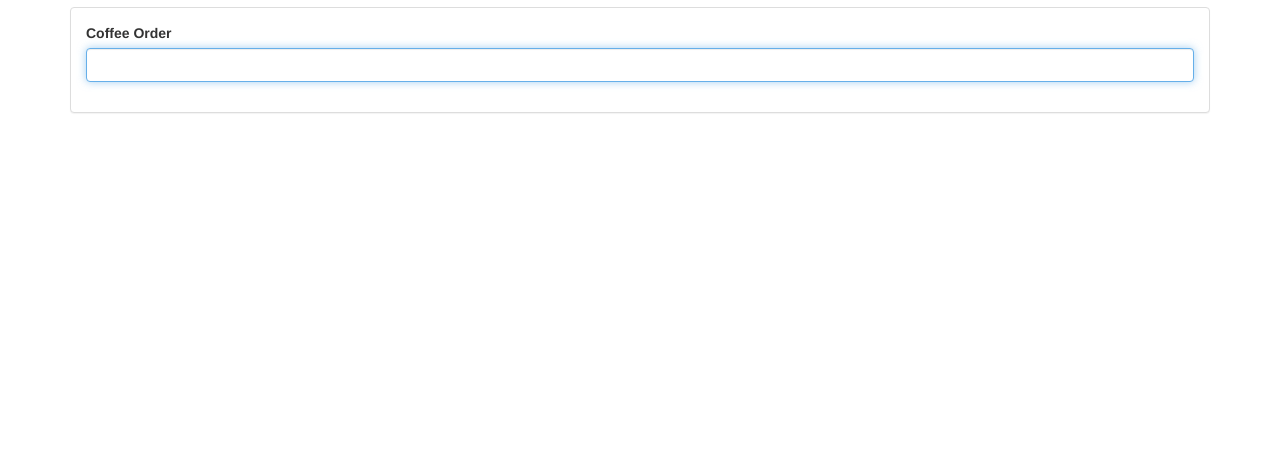
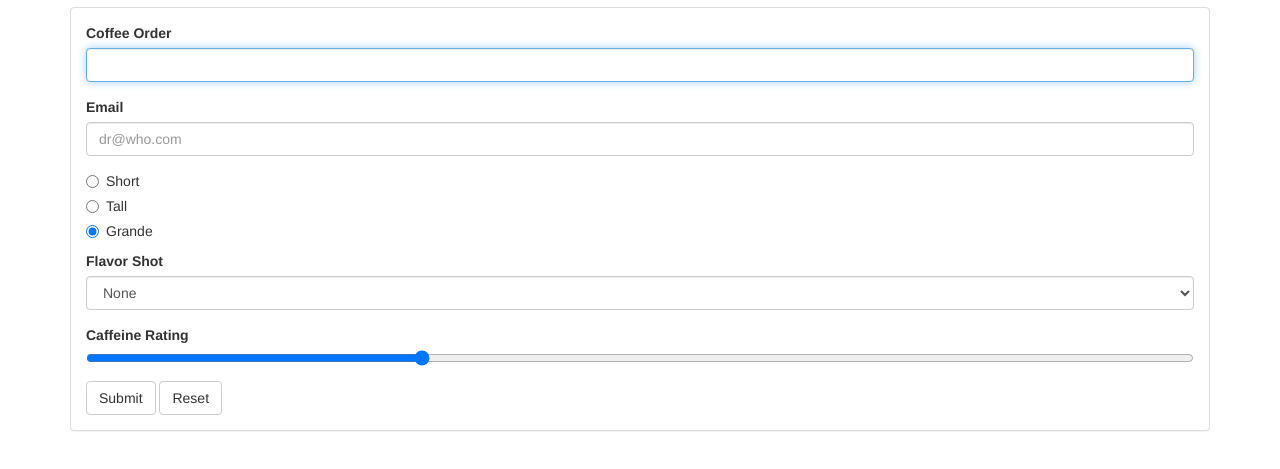
Before and after one commit to quyen-tsai/coffeerun, a plain HTML site: page index.html in a window 1280 px wide. Shown: the part 63-532 px from the top of the page. Drawn offline with nearby package versions, Linux system fonts and the light colour scheme.

Commit message:
implemented bootstrap functionality

```diff
--- a/index.html
+++ b/index.html
@@ -19,9 +19,48 @@ rap/3.3.6/css/bootstrap.min.css">
                     <label for="coffeeOrder">Coffee Order</label>
                     <input class="form-control" name="coffee" id="coffeeOrder" autofocus>
                 </div>
+                <div class="form-group">
+                    <label for="emailInput">Email</label>
+                    <input class="form-control" type="email" name="emailAddress"
+                    id="emailInput" value="" placeholder="dr@who.com">
+                </div>
+                <div class="radio">
+                    <label>
+                        <input type="radio" name="size" value="short" checked>
+                        Short
+                    </label>
+                </div>
+                <div class="radio">
+                    <label>
+                        <input type="radio" name="size" value="tall" checked>
+                        Tall
+                    </label>
+                </div>
+                <div class="radio">
+                    <label>
+                        <input type="radio" name="size" value="grande" checked>
+                        Grande
+                    </label>
+                </div>
+                <div class="form-group">
+                    <label for="flavorShot">Flavor Shot</label>
+                    <select id="flavorShot" class="form-control" name="flavor">
+                    <option value="">None</option>
+                    <option value="caramel">Caramel</option>
+                    <option value="almond">Almond</option>
+                    <option value="mocha">Mocha</option>
+                    </select>
+                    </div>
+                <div class="form-group">
+                    <label for="strengthLevel">Caffeine Rating</label>
+                    <input name="strength" id="strengthLevel" type="range" value="30">
+                </div>
+                <button type="submit" class="btn btn-default">Submit</button>
+                <button type="reset" class="btn btn-default">Reset</button>
             </form>
         </div>
     </div>
+
 </section>
 
 <script src="scripts/datastore.js" charset="utf-8"></script>
```
